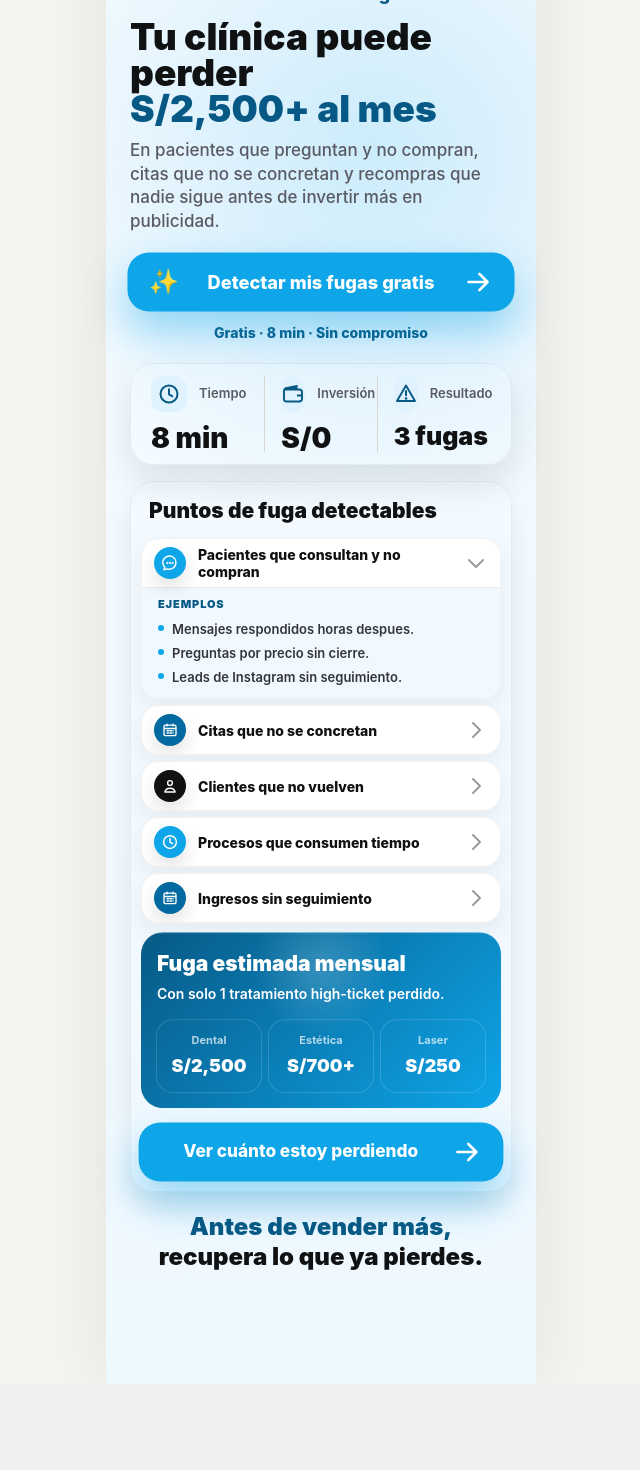
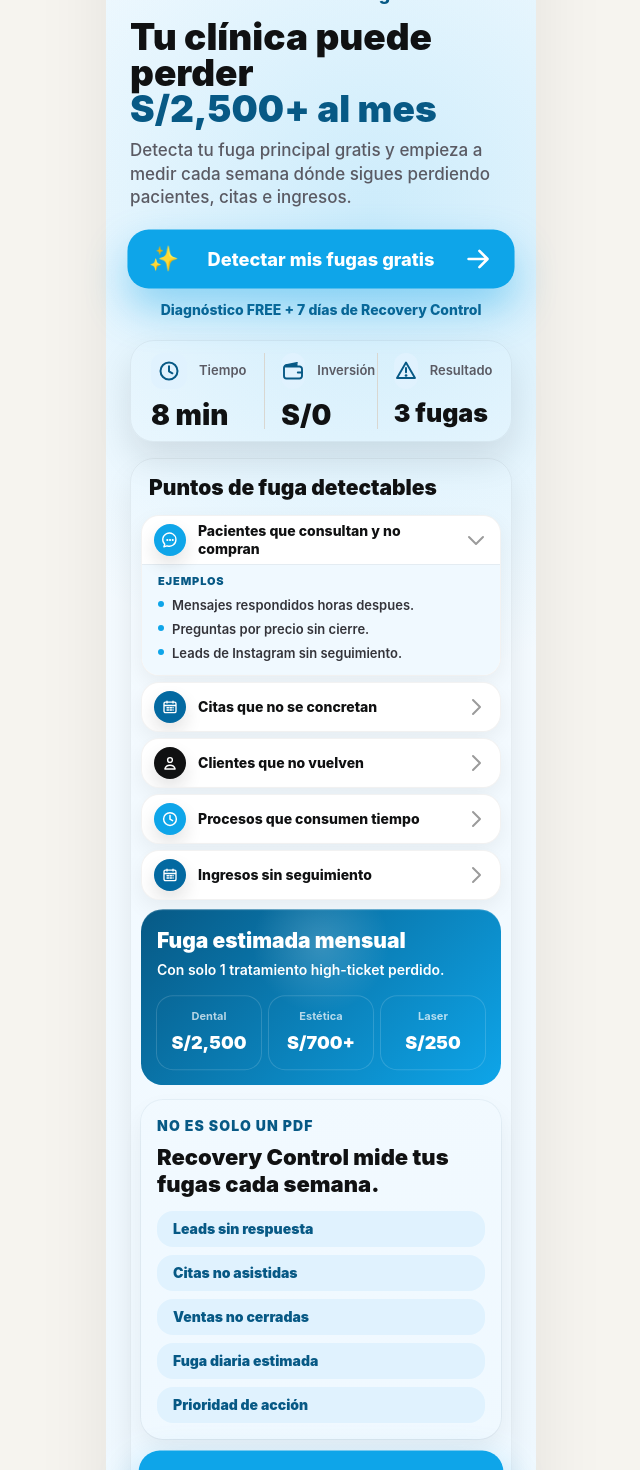
Before and after one commit to thequantpartners/clinicas, a Next.js app: page / in a window 1280 px wide. Shown: the part 120-1590 px from the top of the page, without its empty margins (319-959 px from the left). Before the commit the page ends 1504 px from the top, so only its background shows below. Built offline with nearby package versions, Linux system fonts and the light colour scheme.

Commit message:
Update landing for recovery control

```diff
--- a/app/page.tsx
+++ b/app/page.tsx
@@ -376,7 +376,7 @@ export default function LandingPage() {
             <span className="block text-[#075985]">S/2,500+ al mes</span>
           </h1>
           <p className="mt-3 text-[17px] font-medium leading-[1.38] text-[#5a5a63]">
-            En pacientes que preguntan y no compran, citas que no se concretan y recompras que nadie sigue antes de invertir más en publicidad.
+            Detecta tu fuga principal gratis y empieza a medir cada semana dónde sigues perdiendo pacientes, citas e ingresos.
           </p>
         </section>
 
@@ -394,7 +394,7 @@ export default function LandingPage() {
         </Link>
 
         <p className="mt-3 text-center text-sm font-extrabold text-[#075985]">
-          Gratis · 8 min · Sin compromiso
+          Diagnóstico FREE + 7 días de Recovery Control
         </p>
 
         <section className="animate-fade-up mt-5 grid grid-cols-3 rounded-[24px] border border-black/5 bg-white/82 px-5 py-3 shadow-[0_18px_35px_rgba(23,23,23,0.10)] [animation-delay:160ms]">
@@ -463,6 +463,28 @@ export default function LandingPage() {
             </div>
           </div>
 
+          <div className="mt-3 rounded-[22px] bg-white/92 p-4 shadow-[0_12px_26px_rgba(23,23,23,0.06)] ring-1 ring-sky-900/5">
+            <p className="text-sm font-black uppercase tracking-[0.08em] text-[#075985]">
+              No es solo un PDF
+            </p>
+            <h3 className="mt-2 text-[22px] font-black leading-tight">
+              Recovery Control mide tus fugas cada semana.
+            </h3>
+            <div className="mt-3 grid gap-2">
+              {[
+                "Leads sin respuesta",
+                "Citas no asistidas",
+                "Ventas no cerradas",
+                "Fuga diaria estimada",
+                "Prioridad de acción",
+              ].map((item) => (
+                <div key={item} className="rounded-[16px] bg-[#e0f2fe] px-4 py-2 text-sm font-black text-[#075985]">
+                  {item}
+                </div>
+              ))}
+            </div>
+          </div>
+
           <Link
             href="/login"
             className="animate-soft-pulse mt-3 grid min-h-[58px] grid-cols-[1fr_32px] items-center gap-2 rounded-[21px] bg-[#0ea5e9] px-5 text-white shadow-[0_16px_35px_rgba(14,165,233,0.30)] ring-2 ring-white transition active:scale-[0.99] focus:outline-none focus:ring-4 focus:ring-[#0ea5e9]/30"
@@ -475,8 +497,8 @@ export default function LandingPage() {
         </section>
 
         <p className="animate-fade-up mt-5 text-center text-[24px] font-black leading-tight text-[#075985] [animation-delay:320ms]">
-          Antes de vender más,
-          <span className="block text-[#101112]">recupera lo que ya pierdes.</span>
+          Diagnostica una vez.
+          <span className="block text-[#101112]">Controla tus fugas cada semana.</span>
         </p>
 
       </section>
```
